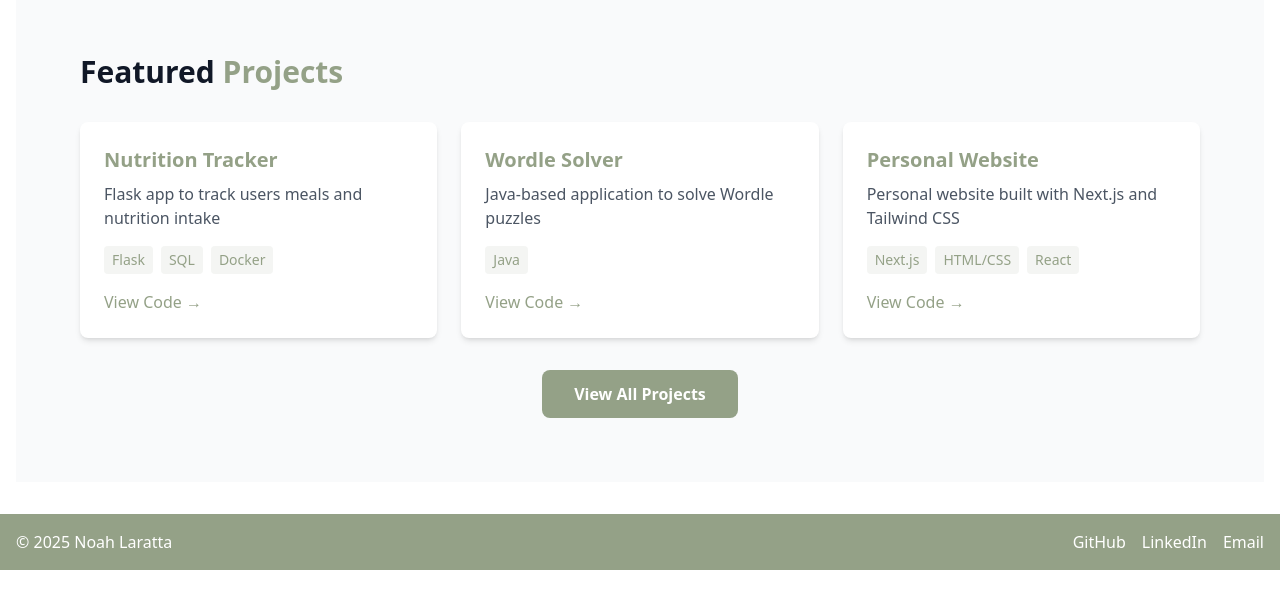
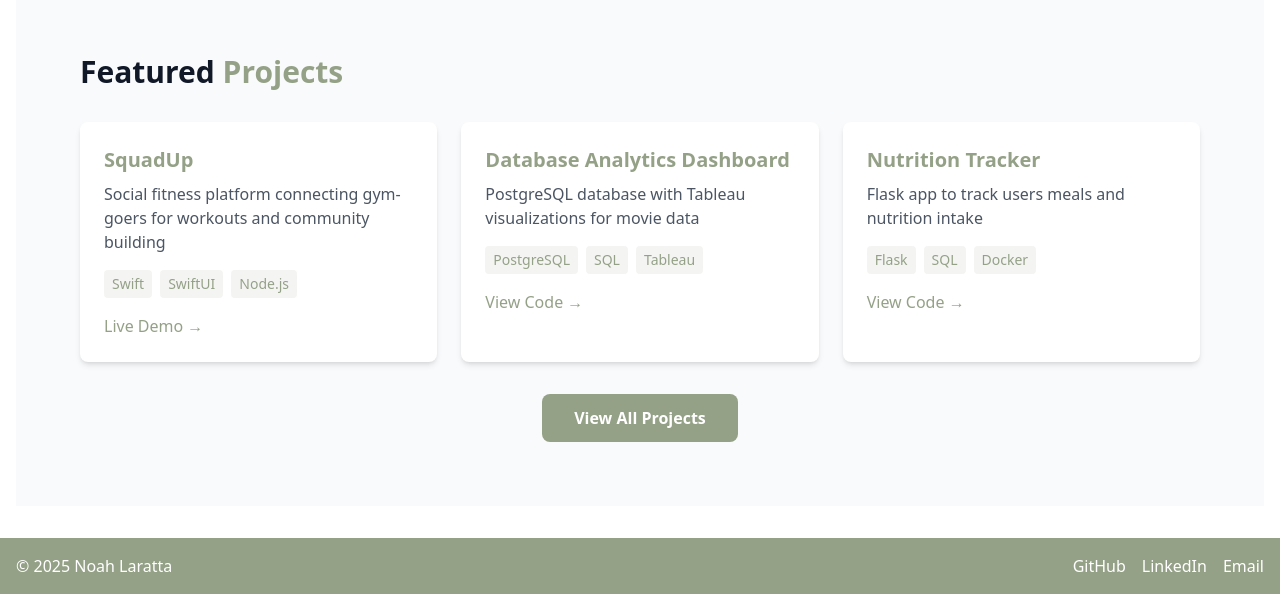
Before and after one commit to nlaratta/noahlaratta, a Next.js app: page / in a window 1280 px wide. Shown: the part 842-1436 px from the top of the page. Before the commit the page ends 1412 px from the top, so only its background shows below. Built offline with nearby package versions, Linux system fonts and the light colour scheme.

Commit message:
feat: New featured projects

```diff
--- a/pages/index.tsx
+++ b/pages/index.tsx
@@ -1,11 +1,16 @@
 import { motion } from 'framer-motion'
 import Layout from '../components/Layout'
 import Link from 'next/link'
-import { getAllProjects } from '../lib/projects'
+import { getAllProjects, Project } from '../lib/projects'
 // import Image from 'next/image'
 
 export default function Home() {
-  const featuredProjects = getAllProjects().slice(0, 3)
+  const allProjects = getAllProjects()
+  const featuredProjects = [
+    allProjects.find(p => p.id === 'project9'), // SquadUp
+    allProjects.find(p => p.id === 'project6'), // Database Analytics Dashboard
+    allProjects.find(p => p.id === 'project1'), // Nutrition Tracker
+  ].filter((project): project is Project => project !== undefined)
 
   return (
     <Layout>
```
